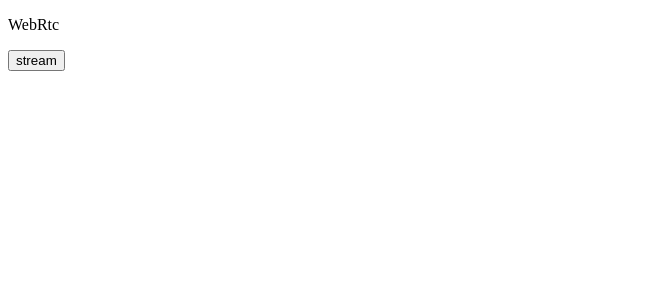
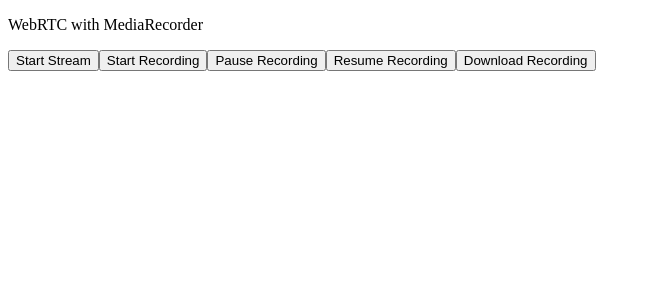
Before and after one commit to nayemuu/webRtc, a React (Vite) app: page / in a window 1280 px wide. Shown: the top 300 px of the page, without its empty margins (0-651 px from the left). Built offline with nearby package versions, Linux system fonts and the light colour scheme.

Commit message:
working on MediaRecorder()

```diff
--- a/src/pages/Home/Home.jsx
+++ b/src/pages/Home/Home.jsx
@@ -1,8 +1,11 @@
-import { useRef, useEffect } from "react";
+import { useRef, useEffect, useState } from "react";
 
 const Home = () => {
   const myStreamRef = useRef();
+  const mediaRecorderRef = useRef(null); // Use a ref for mediaRecorder
   let mediaStream = null;
+  const [recordedChunks, setRecordedChunks] = useState([]);
+  const [isRecording, setIsRecording] = useState(false); // Track recording state
 
   const getMicAndCamera = async () => {
     const constraints = {
@@ -10,43 +13,100 @@
       video: true,
     };
 
-    // console.log("myStreamRef = ", myStreamRef.current);
-    console.log("navigator.mediaDevices = ", navigator.mediaDevices);
-
     try {
       mediaStream = await navigator.mediaDevices.getUserMedia(constraints);
-      console.log("mediaStream = ", mediaStream);
-
       // Set the video element's srcObject to the stream
       if (myStreamRef.current) {
         myStreamRef.current.srcObject = mediaStream;
       }
 
-      if (mediaStream) {
-        const tracks = mediaStream.getTracks();
-        console.log("tracks = ", tracks);
-      }
+      // Initialize the MediaRecorder and store it in the ref
+      mediaRecorderRef.current = new MediaRecorder(mediaStream);
+
+      // Capture data in chunks when recording
+      mediaRecorderRef.current.ondataavailable = (event) => {
+        if (event.data.size > 0) {
+          setRecordedChunks((prev) => [...prev, event.data]);
+        }
+      };
     } catch (err) {
       console.error("Error accessing media devices:", err);
+    }
+  };
+
+  const startRecording = () => {
+    if (mediaRecorderRef.current) {
+      mediaRecorderRef.current.start();
+      setIsRecording(true);
+      console.log("Recording started");
+    } else {
+      alert("No MediaStream Found!");
+    }
+  };
+
+  const stopRecording = () => {
+    if (mediaRecorderRef.current) {
+      mediaRecorderRef.current.stop();
+      setIsRecording(false);
+      console.log("Recording stopped");
+    } else {
+      alert("No MediaStream Found!");
+    }
+  };
+
+  const pauseRecording = () => {
+    if (mediaRecorderRef.current && isRecording) {
+      mediaRecorderRef.current.pause();
+      setIsRecording(false);
+      console.log("Recording paused");
+    } else {
+      alert("No recording is in progress!");
+    }
+  };
+
+  const resumeRecording = () => {
+    if (mediaRecorderRef.current && !isRecording) {
+      mediaRecorderRef.current.resume();
+      setIsRecording(true);
+      console.log("Recording resumed");
+    } else {
+      alert("No recording is paused!");
+    }
+  };
+
+  const downloadRecording = () => {
+    if (recordedChunks.length) {
+      const blob = new Blob(recordedChunks, { type: "video/webm" });
+      const url = URL.createObjectURL(blob);
+      const a = document.createElement("a");
+      a.style.display = "none";
+      a.href = url;
+      a.download = "recording.webm";
+      document.body.appendChild(a);
+      a.click();
+      URL.revokeObjectURL(url);
+      setRecordedChunks([]); // Clear the recorded chunks
     }
   };
 
   // Cleanup function to stop the mediaStream when the component unmounts
   useEffect(() => {
     return () => {
-      // Cleanup on component unmount
-      // mediaStream is a local variable, so React doesn't track it across renders
-      // Therefore, there's no point in adding it to the dependency array
       if (mediaStream) {
-        mediaStream.getTracks().forEach((track) => track.stop()); // Stop all tracks
+        mediaStream.getTracks().forEach((track) => track.stop());
       }
     };
-  }, []); // No dependencies: mediaStream is not part of state, so no need to include it here
+  }, []);
 
   return (
     <div>
-      <p>WebRtc</p>
-      <button onClick={getMicAndCamera}>stream</button>
+      <p>WebRTC with MediaRecorder</p>
+      <button onClick={getMicAndCamera}>Start Stream</button>
+      <button onClick={startRecording}>Start Recording</button>
+      {/* <button onClick={stopRecording}>Stop Recording</button> */}
+      <button onClick={pauseRecording}>Pause Recording</button>
+      <button onClick={resumeRecording}>Resume Recording</button>
+      <button onClick={downloadRecording}>Download Recording</button>
       <br /> <br /> <br />
       <video playsInline autoPlay ref={myStreamRef} />
     </div>
```
